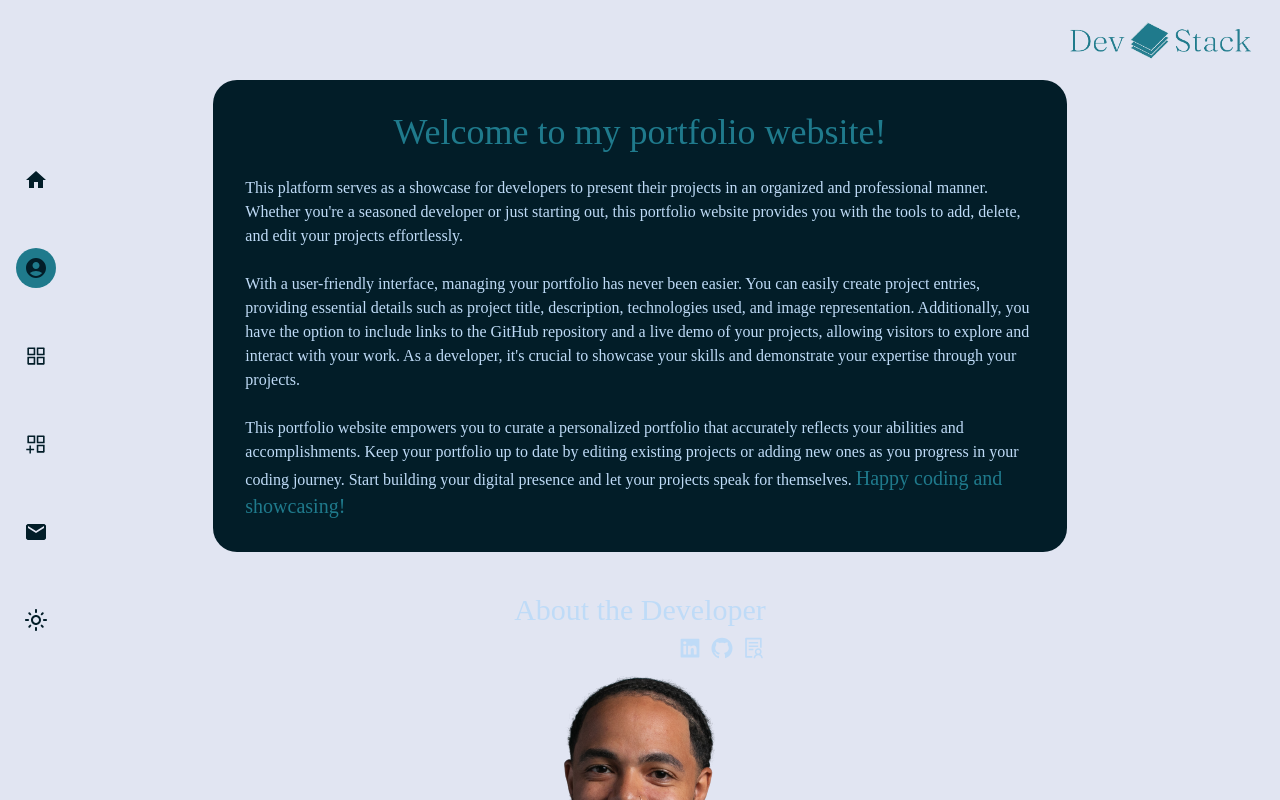
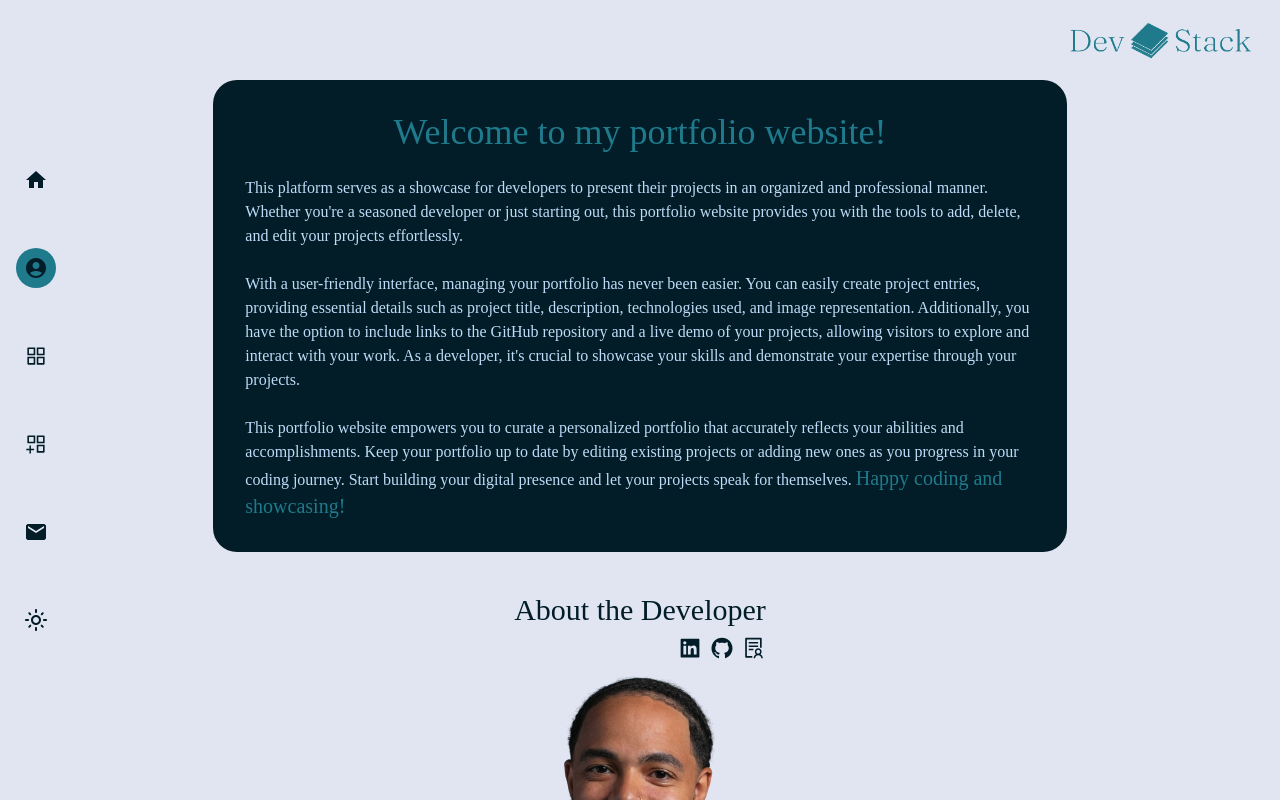
Before and after one commit to joshuanelsondev/devstack-project, a React (Create React App) app: page /about in a window 1280 px wide. Shown: the top 800 px of the page. Built offline with nearby package versions, Linux system fonts and the light colour scheme; what tailwindcss-dark-mode would draw is missing.

Commit message:
Handle theme for the About Page

```diff
--- a/src/App.js
+++ b/src/App.js
@@ -37,7 +37,7 @@ function App() {
   };
 
   return (
-    <div className="App w-full h-full relative bg-gray text-dark dark:text-blue dark:bg-gradient-to-b from-dark from-0% via-primary via-50% to-dark">
+    <div className="App w-full h-full relative bg-gray text-dark dark:text-blue dark:bg-gradient-to-b from-dark from-0% via-primary via-100% to-dark">
       <Router>
         {!errorPage && <Nav toggleMode={toggleMode} />}
         <Routes>
--- a/src/Components/AboutComponent.js
+++ b/src/Components/AboutComponent.js
@@ -54,7 +54,7 @@ export default function AboutComponent() {
           <div>
             <h2
               onClick={toggleModal}
-              className="text-blue text-3xl mt-10 cursor-pointer hover:text-dark"
+              className="text-dark dark:text-blue text-3xl mt-10 cursor-pointer hover:text-primary hover:dark:text-dark"
             >
               About the Developer
             </h2>
@@ -65,7 +65,7 @@ export default function AboutComponent() {
                 rel="noreferrer"
               >
                 <AiFillLinkedin
-                  className="cursor-pointer hover:text-dark"
+                  className="cursor-pointer text-dark dark:text-blue hover:text-primary hover:dark:text-dark"
                   size={24}
                 />
               </a>
@@ -76,7 +76,7 @@ export default function AboutComponent() {
                 rel="noreferrer"
               >
                 <AiOutlineGithub
-                  className="cursor-pointer hover:text-dark"
+                  className="cursor-pointer text-dark dark:text-blue hover:text-primary hover:dark:text-dark"
                   size={24}
                 />
               </a>
@@ -87,7 +87,7 @@ export default function AboutComponent() {
                 rel="noreferrer"
               >
                 <AiOutlineSolution
-                  className="cursor-pointer hover:text-dark"
+                  className="cursor-pointer text-dark dark:text-blue hover:text-primary hover:dark:text-dark"
                   size={24}
                 />
               </a>
--- a/src/Pages/Home.js
+++ b/src/Pages/Home.js
@@ -18,7 +18,7 @@ export default function Home({ setErrorPage }) {
       <div className="flex justify-center mt-52 gap-20 relative">
         <div className="w-96 h-auto mt-20 text-center z-20">
           <h1
-            className="text-6xl font-semibold text-shadow"
+            className="text-6xl text-dark dark:text-blue font-semibold text-shadow"
           >
             Joshua Nelson
           </h1>
--- a/tailwind.config.js
+++ b/tailwind.config.js
@@ -19,7 +19,7 @@ module.exports = {
       white: "#FFFFFF",
       red: "#E73B3B",
       light: {
-        background: "##D1E3DD",
+        background: "#D1E3DD",
         text: "#021d28",
         // Add more light mode colors
       },
```
